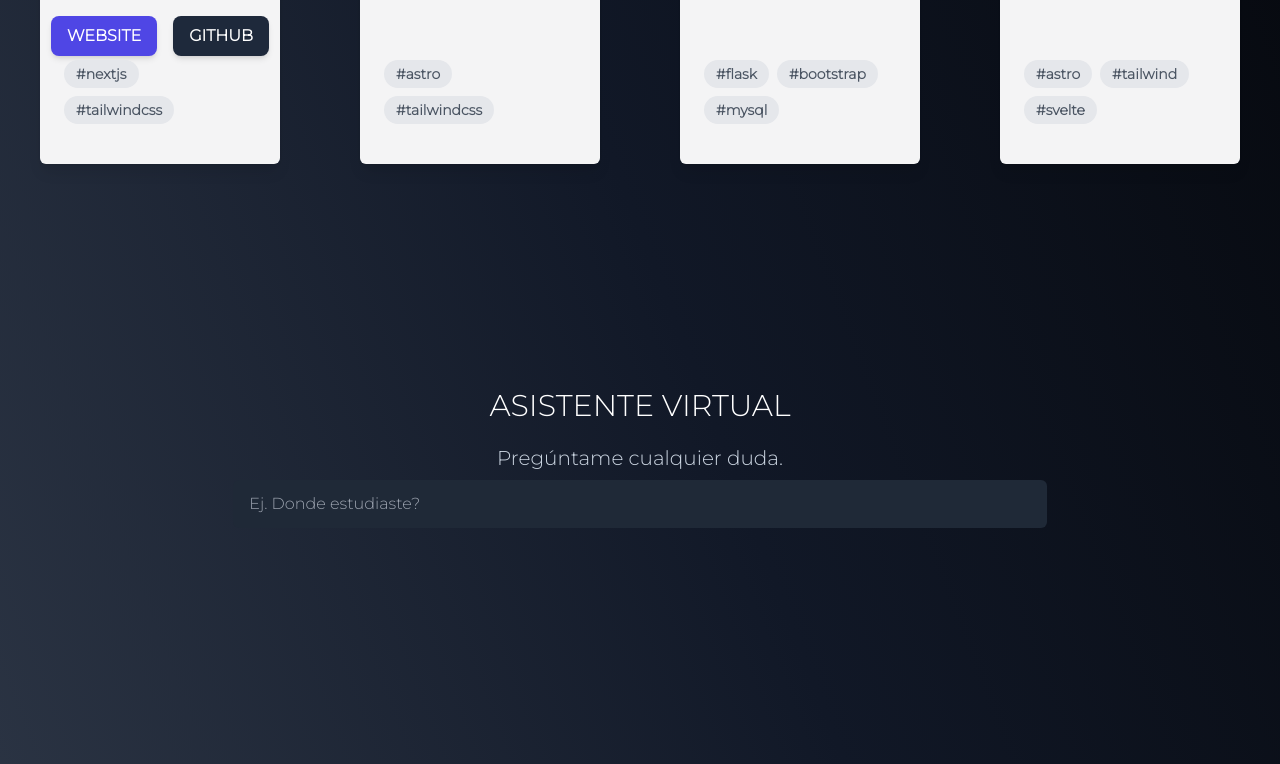
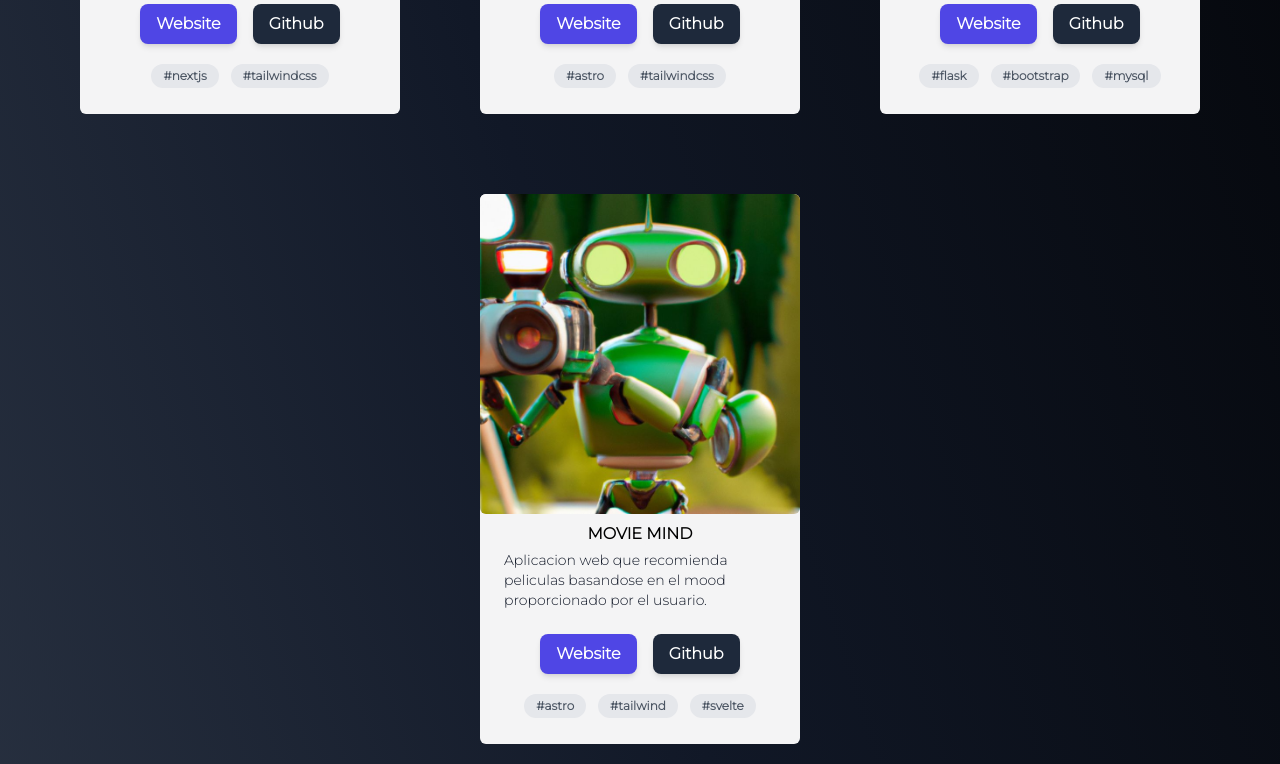
Before and after one commit to DavidCs9/portafolio_nextjs, a Next.js app: page / in a window 1280 px wide. Shown: the part 1436-2200 px from the top of the page. Built offline with nearby package versions, Linux system fonts and the light colour scheme.

Commit message:
fix bugs de estilo

```diff
--- a/src/app/componentes/asistente/Asistente.jsx
+++ b/src/app/componentes/asistente/Asistente.jsx
@@ -8,7 +8,7 @@ export function Asistente () {
       whileInView={{ x: 0, opacity: 1 }}
       viewport={{ once: false }}
       transition={{ duration: 1 }}
-      className=' text-white p-6 h-[700px]'
+      className=' text-white p-6 min-h-screen  '
       id='asistente'
     >
       <h1 className=' text-center text-3xl pb-5'>ASISTENTE VIRTUAL</h1>
--- a/src/app/componentes/asistente/Deletebutton.jsx
+++ b/src/app/componentes/asistente/Deletebutton.jsx
@@ -16,7 +16,7 @@ export function DeleteButton () {
         onClick={handleDeleteChat} className=' bg-gray-900 flex items-center px-6 py-2  transition ease-in duration-200 uppercase rounded-full
        hover:bg-gray-800 hover:text-white border-2 border-gray-900 focus:outline-none'
       >
-        <i class='fa-regular fa-trash-can pr-3' />
+        <i className='fa-regular fa-trash-can pr-3' />
         Restart Chat
       </motion.button>
     </div>
--- a/src/app/componentes/asistente/IsAvatar.jsx
+++ b/src/app/componentes/asistente/IsAvatar.jsx
@@ -1,5 +1,5 @@
 export function IaAvatar () {
   return (
-    <i class='fa-solid fa-user' />
+    <i className='fa-solid fa-user' />
   )
 }
--- a/src/app/componentes/contacto/Contacto.jsx
+++ b/src/app/componentes/contacto/Contacto.jsx
@@ -38,7 +38,7 @@ export default function Contacto () {
               </svg>
             </a>
             <a href='/CV.pdf' className='text-gray-400 transition-colors duration-200 hover:text-gray-800 dark:hover:text-white'>
-              <i class='fa-regular fa-address-book' />
+              <i className='fa-regular fa-address-book' />
             </a>
           </div>
         </div>
--- a/src/app/componentes/proyectos/Card.jsx
+++ b/src/app/componentes/proyectos/Card.jsx
@@ -11,29 +11,29 @@ export default function Card ({ id, nombre, descripcion, img, url, tecnologias,
       transition={{ duration: 0.8, type: 'spring', stiffness: 100 }}
       whileHover={{ scale: 1.05 }}
       whileFocus={{ scale: 1.05 }}
-      className=' w-80 lg:relative rounded-md bg-zinc-100 shadow-lg m-10 lg:h-[600px]'
+      className=' w-80 lg:relative rounded-md bg-zinc-100 h-[550px]'
     >
       <Image
         width={500}
         height={500}
-        className='rounded-md'
+        className='rounded-md object-cover w-80 h-80'
         src={img}
         alt={nombre}
       />
-      <div className='px-6 py-4'>
-        <div className='font-bold text-xl mb-2'>{nombre}</div>
-        <p className='text-gray-700 text-base'>
+      <div className='px-6 py-2 h-28 mb-2'>
+        <div className='font-bold text-md text-center'>{nombre}</div>
+        <p className='text-gray-900 text-sm pt-1'>
           {descripcion}
         </p>
       </div>
-      <div className='flex justify-center gap-4'>
+      <div className='flex justify-center gap-4 h-10'>
         <button
           type='button' className='py-2 px-4  bg-indigo-600 hover:bg-indigo-700
        focus:ring-indigo-500 focus:ring-offset-indigo-200 text-white
         text-center text-base font-semibold shadow-md focus:outline-none focus:ring-2
         focus:ring-offset-2 rounded-lg'
         >
-          <a href={url}>WEBSITE</a>
+          <a href={url}>Website</a>
         </button>
         <button
           type='button' className='py-2 px-4  bg-slate-800 hover:bg-slate-900
@@ -41,12 +41,12 @@ export default function Card ({ id, nombre, descripcion, img, url, tecnologias,
         text-center text-base font-semibold shadow-md focus:outline-none focus:ring-2
         focus:ring-offset-2 rounded-lg'
         >
-          <a href={git}>GITHUB</a>
+          <a href={git}>Github</a>
         </button>
       </div>
-      <div className='p-6 lg:absolute lg:bottom-2 '>
+      <div className='p-5 flex flex-wrap gap-3 justify-center'>
         {tecnologias.map((entry, index) => (
-          <span key={index} className=' inline-block bg-gray-200 rounded-full px-3 py-1 text-sm font-semibold text-gray-600 mr-2 mb-2'>#{entry}</span>
+          <span key={index} className='bg-gray-200 rounded-full text-xs font-semibold text-gray-600 px-3 py-1 cursor-pointer'>#{entry}</span>
         ))}
       </div>
     </motion.div>
--- a/src/app/componentes/proyectos/Proyectos.jsx
+++ b/src/app/componentes/proyectos/Proyectos.jsx
@@ -5,7 +5,7 @@ import { proyecto } from './proyecto'
 export function Proyectos () {
   return (
     <section
-      className='mb-40'
+      className='mb-40 flex flex-col items-center justify-center w-full'
       id='proyectos'
     >
       <motion.h1
@@ -14,8 +14,10 @@ export function Proyectos () {
         transition={{ duration: 1 }}
         viewport={{ once: true, amount: 1 }}
         className='text-white text-4xl p-20 font-bold text-center'
-      />
-      <div className=' md:flex justify-center grid'>
+      >
+        Proyectos
+      </motion.h1>
+      <div className='flex flex-wrap gap-20 justify-center'>
         {proyecto.map((entry, index) => (
           <Card key={index} {...entry} />
         ))}
```
